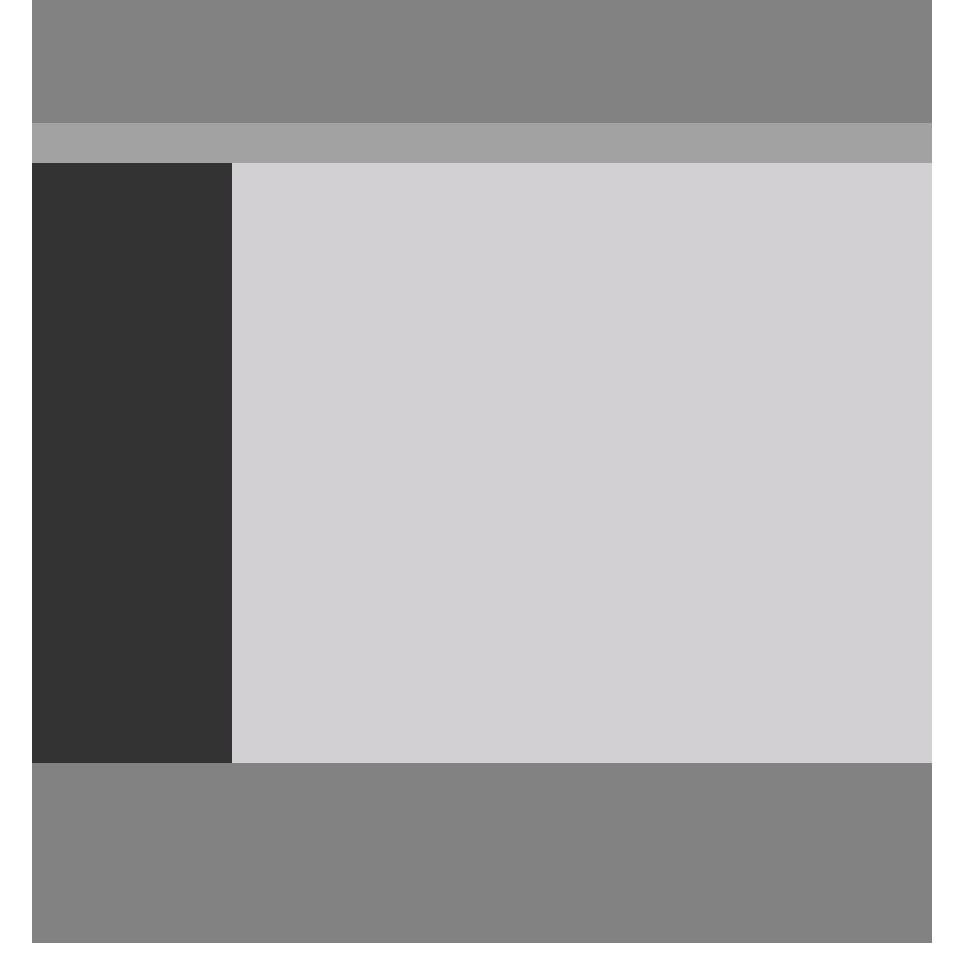
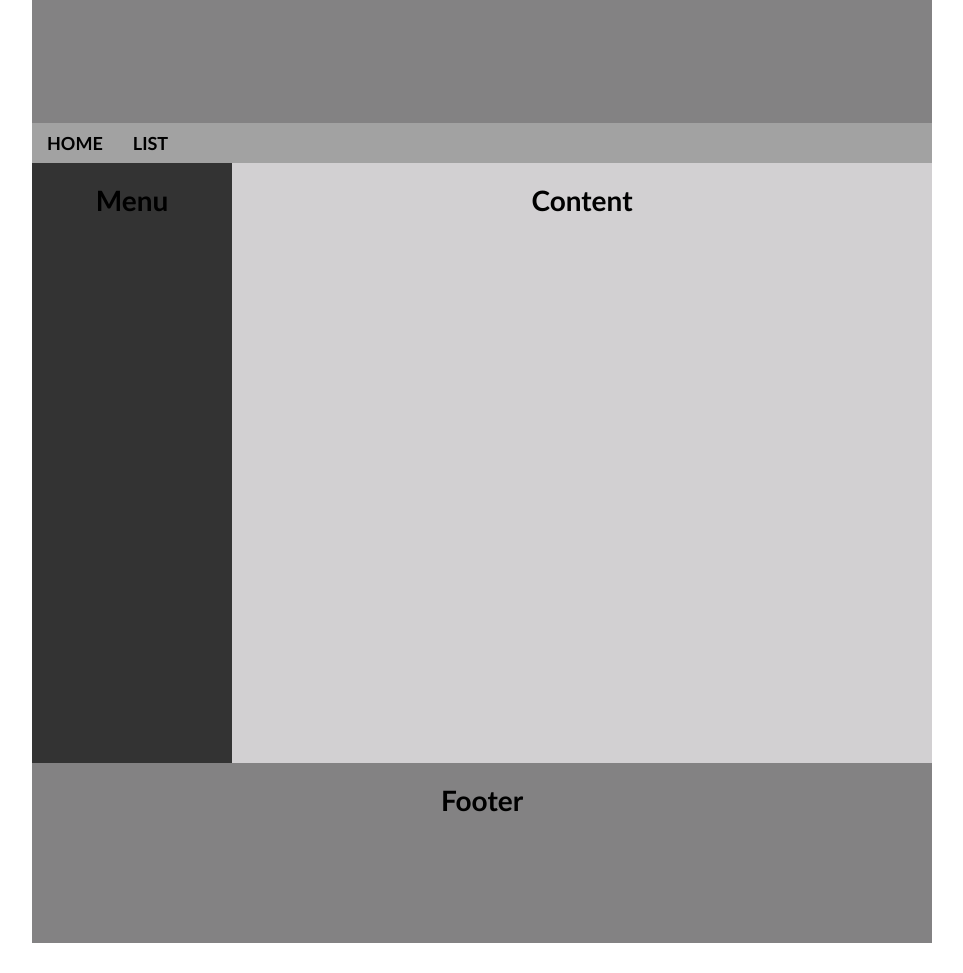
Before and after one commit to AaronR92/Web-Tasks, a plain HTML site: page practice/01/index.html in a window 1280 px wide. Shown: the part 107-1080 px from the top of the page, without its empty margins (158-1121 px from the left). Drawn offline with Linux system fonts and the light colour scheme.

Commit message:
Practice 01 done

```diff
--- a/practice/01/index.html
+++ b/practice/01/index.html
@@ -7,23 +7,23 @@
     <body>
         <div class="container">
             <div class="header">
-
+                <h1>Header</h1>
             </div>
             <nav>
-
+                <a>HOME</a>
+                <a>LIST</a>
             </nav>
             <div class="menu">
-
+                <h1>Menu</h1>
             </div>
             <div class="content">
-
+                <h1>Content</h1>
             </div>
             <div class="clear">
-
             </div>
-            <div class="footer">
-
-            </div>
+            <footer>
+                <h1>Footer</h1>
+            </footer>
         </div>
     </body>
 </html>
--- a/practice/01/style.css
+++ b/practice/01/style.css
@@ -2,9 +2,15 @@
     background: #FFF;
     color: #000;
     font-family: 'Trebuchet MS', 'Times New Roman', Arial;
-    font-size: 12px;
+    font-size: 14px;
     margin: 30px auto;
     width: 900px;
+    text-align: center;
+}
+
+h1 {
+    padding: 20px;
+    margin: 0px;
 }
 
 .header {
@@ -17,6 +23,21 @@ nav {
     background: #a2a2a2;
     width: auto;
     height: 40px;
+    display: flex;
+    align-items: center;
+}
+
+a {
+    font-size: 18px;
+    font-weight: 600;
+    padding: 15px;
+    transition: all 300ms;
+    cursor: pointer;
+}
+
+a:hover {
+    color: rgb(73, 73, 73);
+    font-size: 20px;
 }
 
 .menu {
@@ -37,7 +58,7 @@ nav {
     clear: both;
 }
 
-.footer {
+footer {
     background: #838283;
     height: 180px;
     width: 900px;
```
